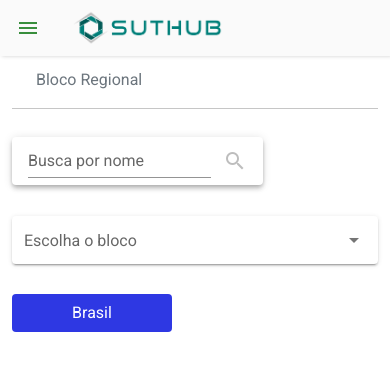
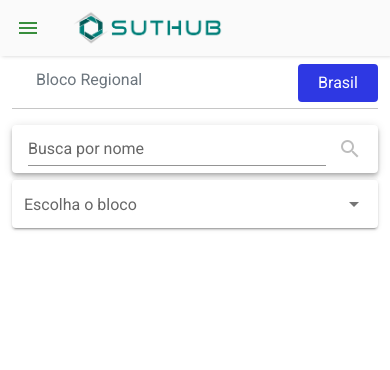
Before and after one commit to gilsonrusso/suthub-challenge-frontend-vuejs, a Vue app: page /regions in a window 390 px wide. Shown: the top 370 px of the page. Built offline with nearby package versions, Linux system fonts and the light colour scheme.

Commit message:
adding responsive and animation to region bloc component

```diff
--- a/src/pages/Regions/RegionBloc.vue
+++ b/src/pages/Regions/RegionBloc.vue
@@ -13,10 +13,10 @@
     </nav>
 
     <v-divider></v-divider>
-    <v-row class="d-flex justify-content-end">
+    <v-row class="d-flex justify-content-end animationMoveRight">
       <v-col cols="12" xs="12" sm="12" md="3" lg="3" class="search">
         <v-card class="pa-0 search-input" flat>
-          <v-toolbar dense floating>
+          <v-toolbar dense floating class="w-100">
             <v-text-field
               hide-details
               single-line
@@ -41,10 +41,11 @@
         ></v-select>
       </v-col>
     </v-row>
-    <button @click="getBrazilData" class="btn">Brasil</button>
+    <button @click="getBrazilData" class="btn animationMoveLeft">Brasil</button>
 
     <v-row>
       <TableViewer
+        class="animationMoveUp"
         v-if="showTable"
         :data="dataReceived"
         :headers="headers"
@@ -175,16 +176,22 @@ export default {
 };
 </script>
 
-<style scoped>
+<style >
 .btn {
   background-color: var(--second-color);
   color: #fff;
   width: 10rem;
+  margin-top: -15px;
+  margin-bottom: 10px;
 }
 .filter,
 .search-input {
   margin-top: -135px;
   background-color: transparent;
+}
+.v-toolbar--dense .v-toolbar__content,
+.v-toolbar--dense .v-toolbar__extension {
+  width: 100%;
 }
 
 @media (max-width: 769px) {
@@ -192,6 +199,19 @@ export default {
   .search-input {
     margin-top: 0;
     background-color: transparent;
+    transition: all 0.5s ease;
+  }
+
+  .filter,
+  .search {
+    padding: 0 12px;
+  }
+
+  .btn {
+    float: right;
+    margin-top: -182px;
+    width: 80px;
+    transition: all 0.5s ease;
   }
 }
 </style>
--- a/src/styles/global.css
+++ b/src/styles/global.css
@@ -9,3 +9,44 @@
   --second-color: #2e38e3;
   --text-color: #b7b8ba;
 }
+
+.animationMoveLeft {
+  animation: moveLeft 1s ease-in;
+}
+.animationMoveRight {
+  animation: moveRight 1s ease-in;
+}
+.animationMoveUp {
+  animation: moveUp 1s ease-in;
+}
+
+@keyframes moveLeft {
+  0% {
+    opacity: 0;
+    transform: translateX(-100px);
+  }
+  100% {
+    opacity: 1;
+    transform: translate(0);
+  }
+}
+@keyframes moveRight {
+  0% {
+    opacity: 0;
+    transform: translateX(100px);
+  }
+  100% {
+    opacity: 1;
+    transform: translate(0);
+  }
+}
+@keyframes moveUp {
+  0% {
+    opacity: 0;
+    transform: translateY(100px);
+  }
+  100% {
+    opacity: 1;
+    transform: translate(0);
+  }
+}
```
